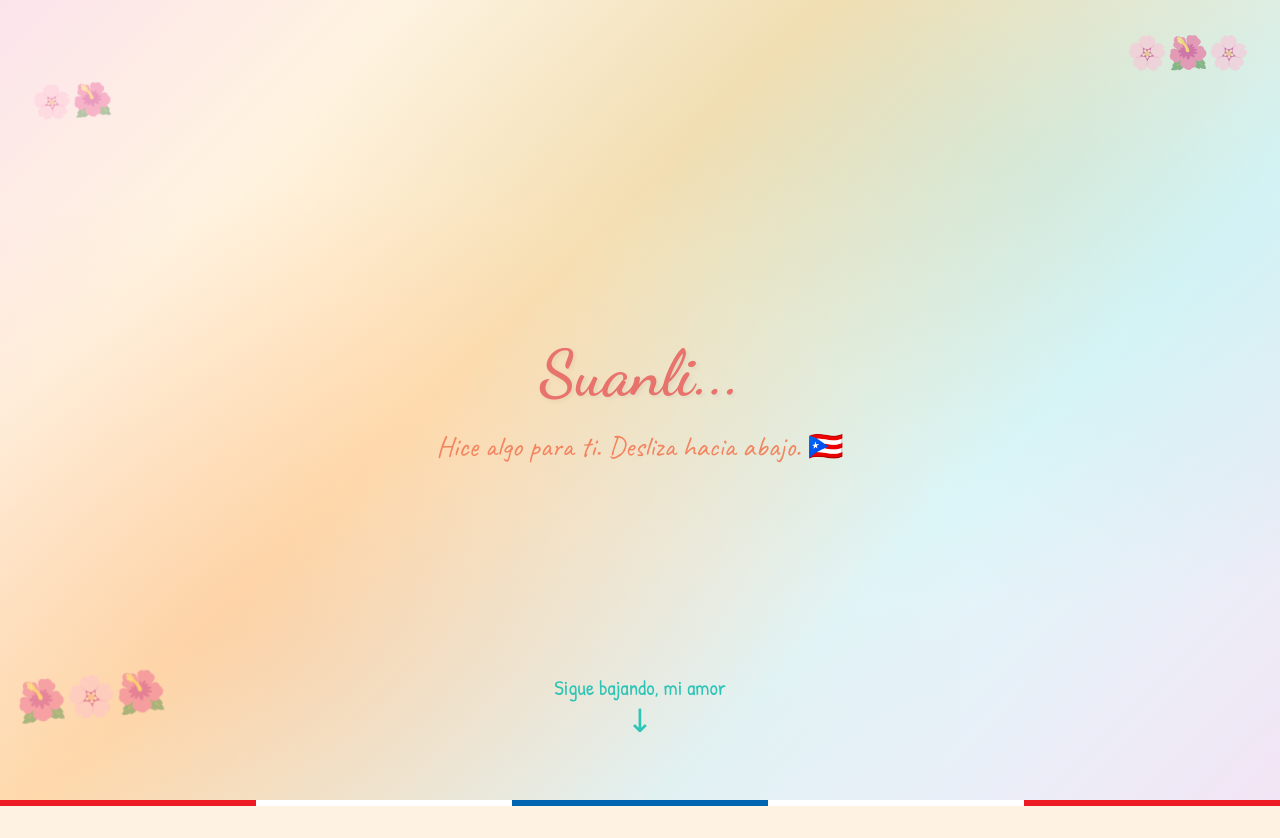
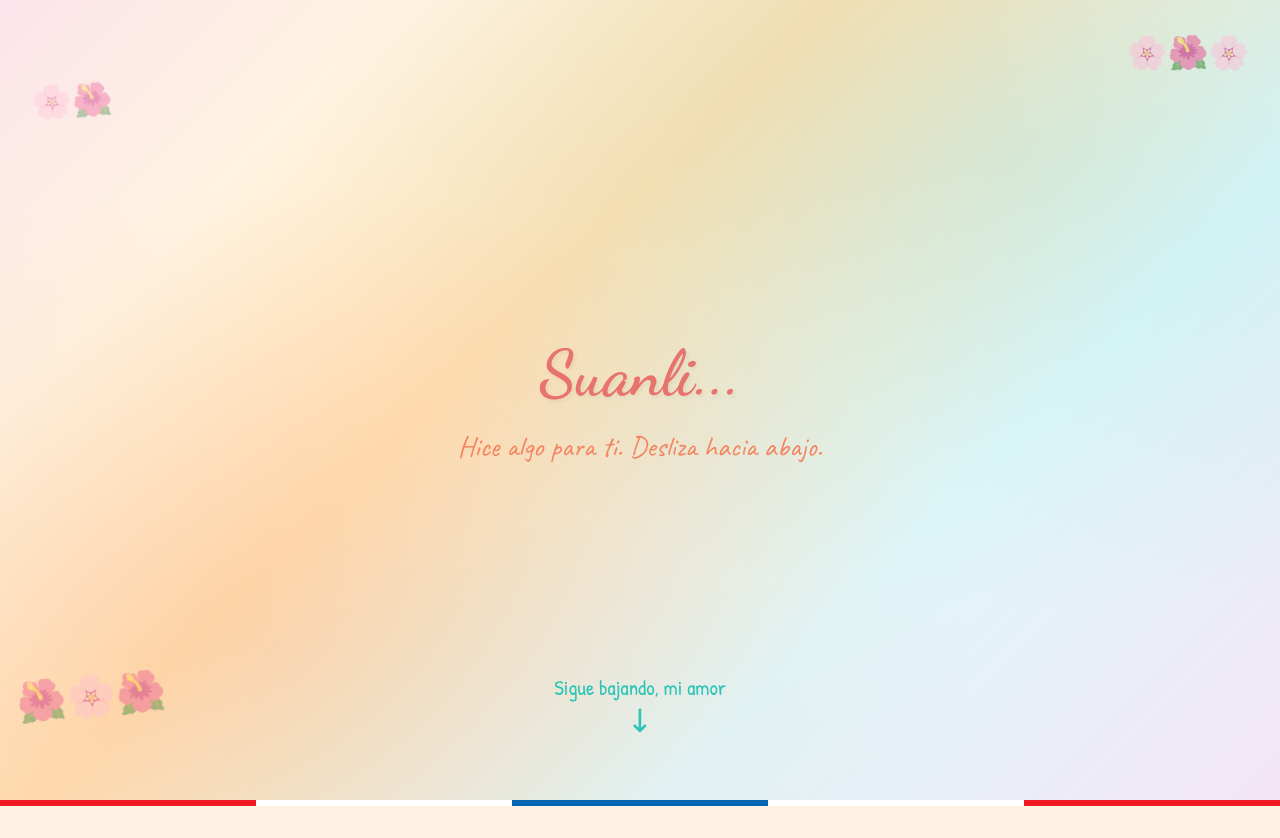
Before and after one commit to exotifys/usertest, a plain HTML site: page index.html in a window 1280 px wide. Shown: the top 838 px of the page. Drawn offline with Linux system fonts and the light colour scheme.

Commit message:
Remove flag emoji from hero text

```diff
--- a/index.html
+++ b/index.html
@@ -757,7 +757,7 @@
     <div class="hero-lilies-left">🌺🌸🌺</div>
     <div class="hero-lilies-right">🌸🌺</div>
     <h1>Suanli...</h1>
-    <p>Hice algo para ti. Desliza hacia abajo. 🇵🇷</p>
+    <p>Hice algo para ti. Desliza hacia abajo.</p>
     <div class="scroll-hint">
       Sigue bajando, mi amor
       <span class="arrow">&darr;</span>
```
